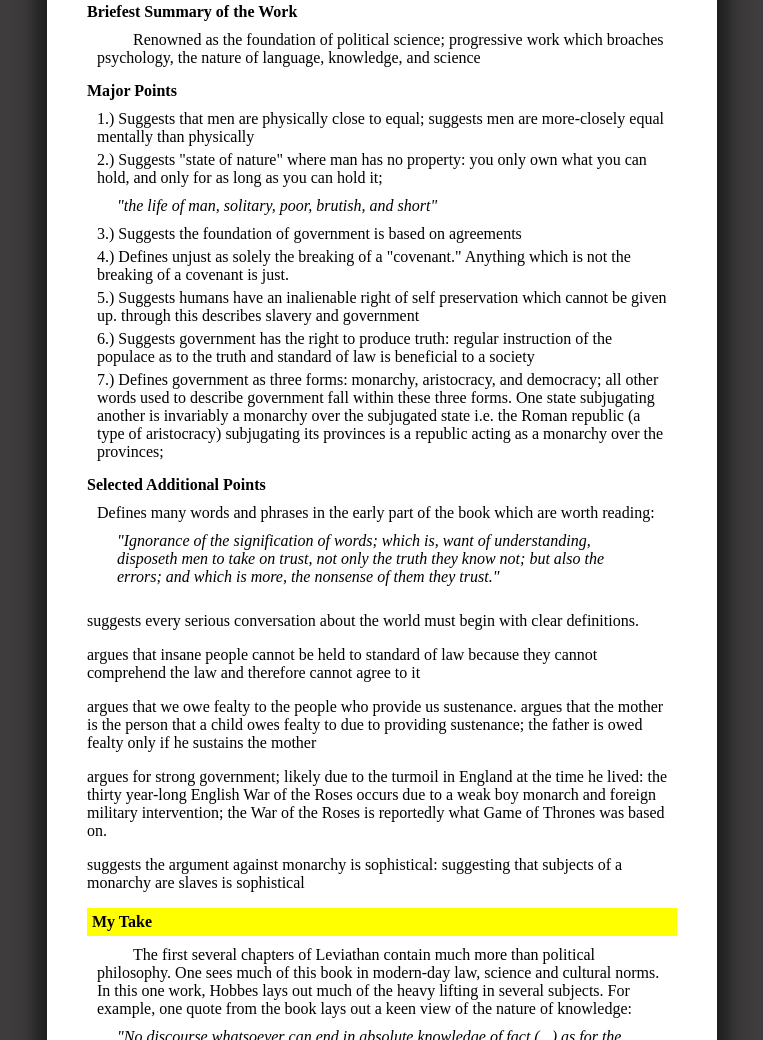
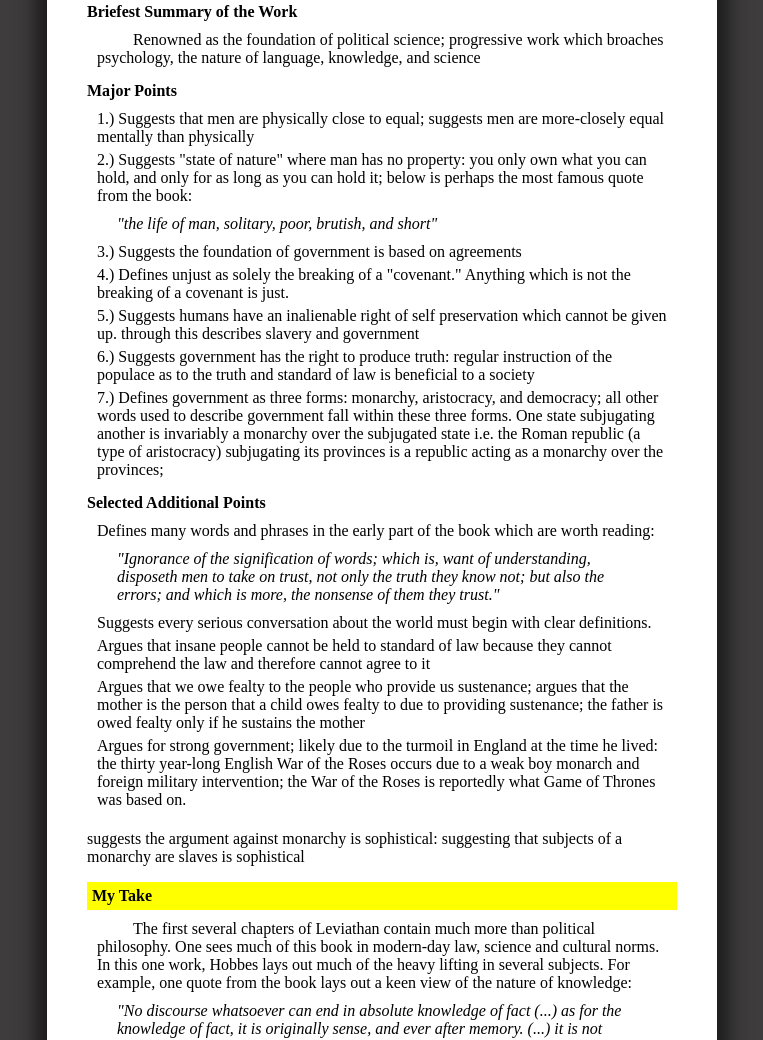
Before and after one commit to Patrick-Kendall/Patrick-Kendall.github.io, a plain HTML site: page poly.html in a window 1280 px wide. Shown: the part 1528-2568 px from the top of the page, without its empty margins (258-1021 px from the left). Drawn offline with Linux system fonts and the light colour scheme.

Commit message:
formatted correctly

```diff
--- a/poly.html
+++ b/poly.html
@@ -69,7 +69,7 @@
         <p class="first-paragraph">&emsp; &emsp;Renowned as the foundation of political science; progressive work which broaches psychology, the nature of language, knowledge, and science </p>
         <h4>Major Points</h4>
         <p class="first-paragraph"> 1.) Suggests that men are physically close to equal; suggests men are more-closely equal mentally than physically</p>
-        <p class="paragraph"> 2.) Suggests "state of nature" where man has no property: you only own what you can hold, and only for as long as you can hold it;
+        <p class="paragraph"> 2.) Suggests "state of nature" where man has no property: you only own what you can hold, and only for as long as you can hold it; below is perhaps the most famous quote from the book: </p>
           <p class="quotation">"the life of man, solitary, poor, brutish, and short" </p>
         <p class="paragraph"> 3.) Suggests the foundation of government is based on agreements </p>
         <p class="paragraph"> 4.) Defines unjust as solely the breaking of a "covenant." Anything which is not the breaking of a covenant is just. </p>
@@ -79,11 +79,10 @@
         <h4>Selected Additional Points</h4>
         <p class="first-paragraph">Defines many words and phrases in the early part of the book which are worth reading: </p>
           <p class="quotation"> "Ignorance of the signification of words; which is, want of understanding, disposeth men to take on trust, not only the truth they know not; but also the errors; and which is more, the nonsense of them they trust." </p>
-        <p>suggests every serious conversation about the world must begin with clear definitions. </p>
-
-        <p>  argues that insane people cannot be held to standard of law because they cannot comprehend the law and therefore cannot agree to it </p>
-        <p> argues that we owe fealty to the people who provide us sustenance. argues that the mother is the person that a child owes fealty to due to providing sustenance; the father is owed fealty only if he sustains the mother </p>
-        <p> argues for strong government; likely due to the turmoil in England at the time he lived: the thirty year-long English War of the Roses occurs due to a weak boy monarch and foreign military intervention; the War of the Roses is reportedly what Game of Thrones was based on. </p>
+        <p class="paragraph"> Suggests every serious conversation about the world must begin with clear definitions. </p>
+        <p class="paragraph">  Argues that insane people cannot be held to standard of law because they cannot comprehend the law and therefore cannot agree to it </p>
+        <p class="paragraph"> Argues that we owe fealty to the people who provide us sustenance; argues that the mother is the person that a child owes fealty to due to providing sustenance; the father is owed fealty only if he sustains the mother </p>
+        <p class="paragraph"> Argues for strong government; likely due to the turmoil in England at the time he lived: the thirty year-long English War of the Roses occurs due to a weak boy monarch and foreign military intervention; the War of the Roses is reportedly what Game of Thrones was based on. </p>
 
         <p> suggests the argument against monarchy is sophistical: suggesting that subjects of a monarchy are slaves is sophistical</p>
         <h4 class="first" style="background-color:yellow; padding:5px;">My Take</h4>
```
